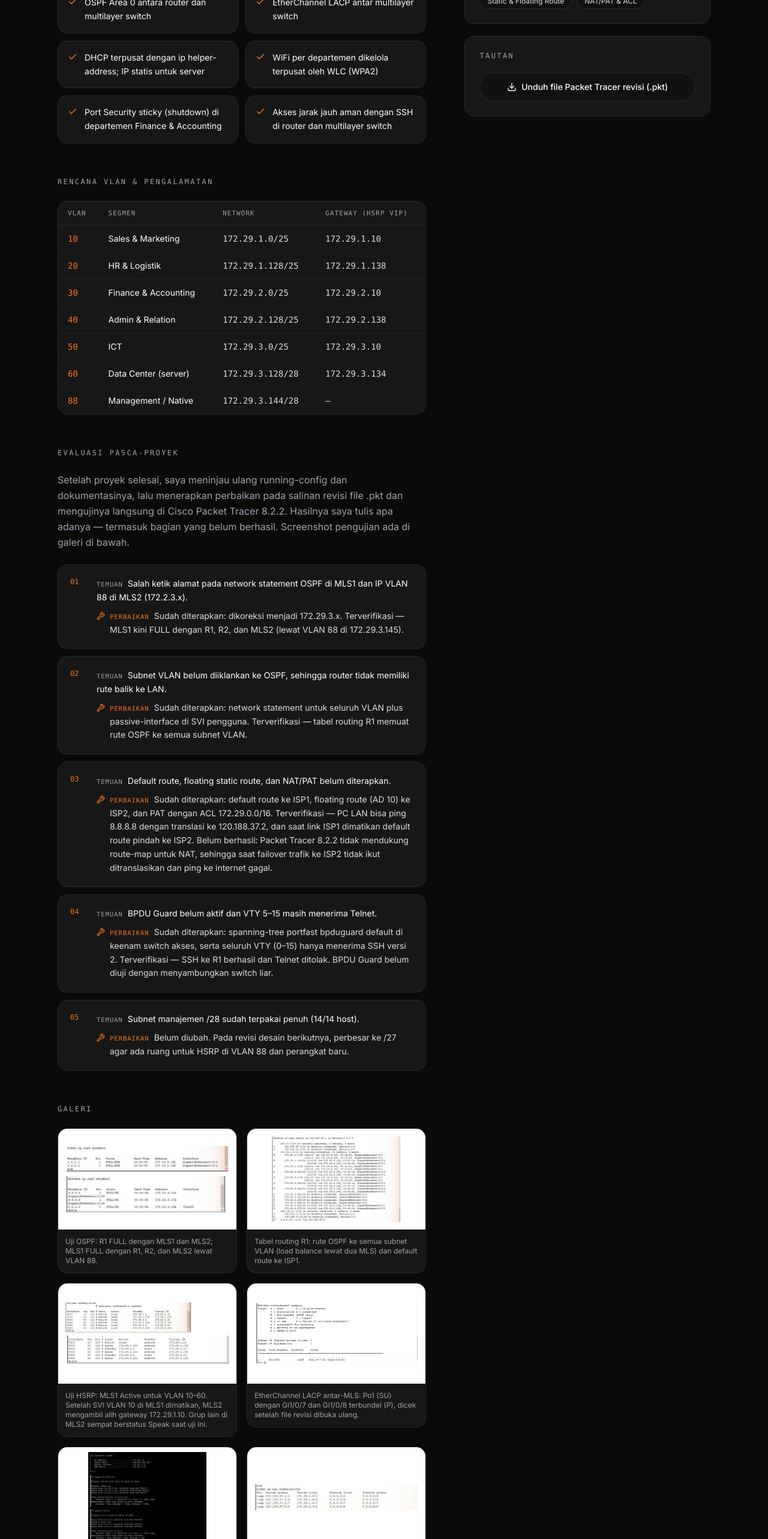
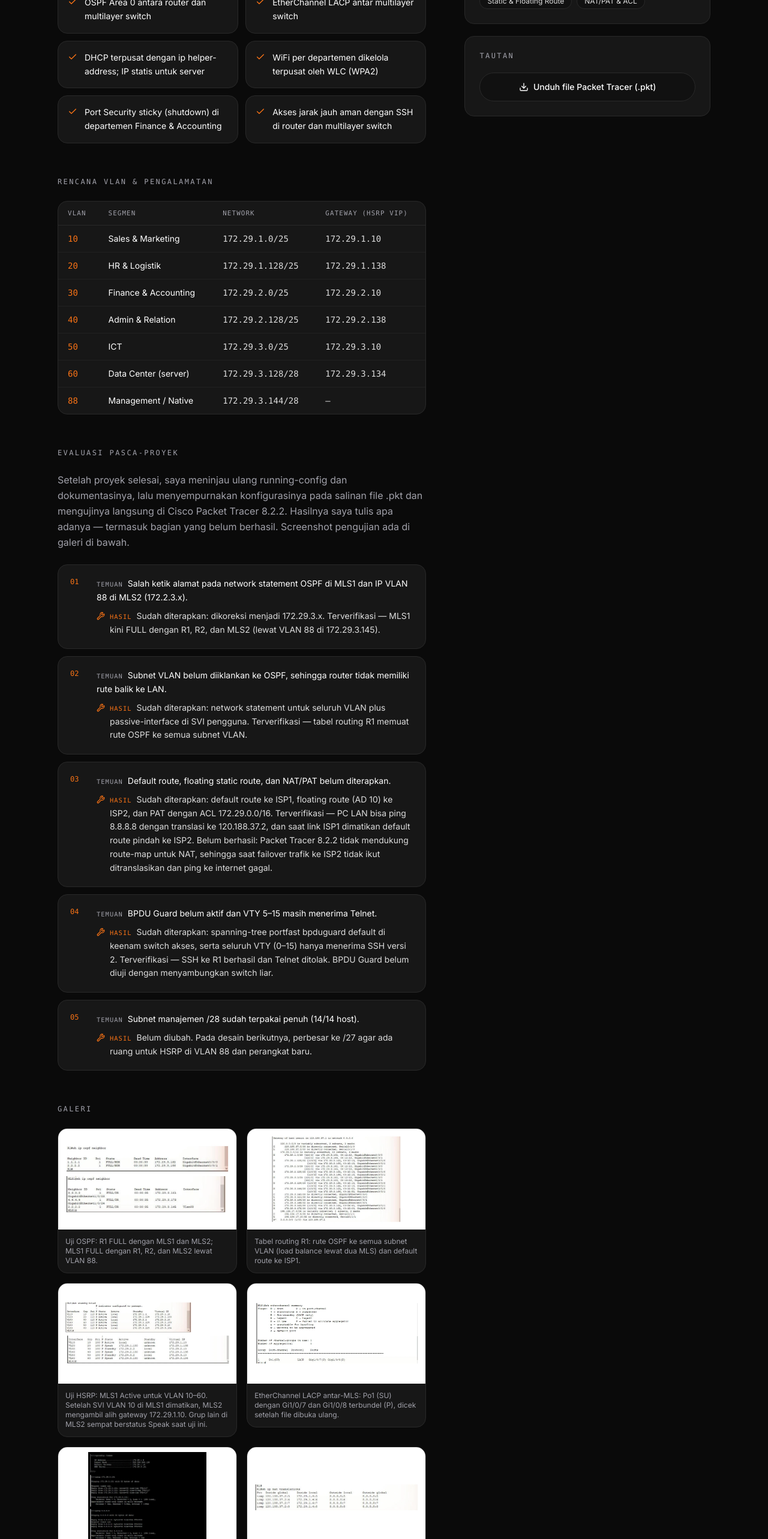
Before and after one commit to ajietiswara2024/ajiet-portfolio, a React (Vite) app: page /projects/ccna-final-project-jaringan-gedung-perusahaan in a window 1280 px wide. Shown: the part 3160-5726 px from the top of the page at 60% size. Built offline with nearby package versions, Linux system fonts and the light colour scheme.

Commit message:
Drop "perbaikan"/"revisi" wording from CCNA review
Rename the review column label to "Hasil"/"Outcome", reword the intro,
caption and download label, and rename the .pkt download file.

Co-Authored-By: Claude Opus 5.5 <noreply@anthropic.com>

```diff
--- a/src/data/projects.ts
+++ b/src/data/projects.ts
@@ -73,7 +73,7 @@ export const projects: Project[] = [
     review: {
       title: 'Evaluasi pasca-proyek',
       intro:
-        'Setelah proyek selesai, saya meninjau ulang running-config dan dokumentasinya, lalu menerapkan perbaikan pada salinan revisi file .pkt dan mengujinya langsung di Cisco Packet Tracer 8.2.2. Hasilnya saya tulis apa adanya — termasuk bagian yang belum berhasil. Screenshot pengujian ada di galeri di bawah.',
+        'Setelah proyek selesai, saya meninjau ulang running-config dan dokumentasinya, lalu menyempurnakan konfigurasinya pada salinan file .pkt dan mengujinya langsung di Cisco Packet Tracer 8.2.2. Hasilnya saya tulis apa adanya — termasuk bagian yang belum berhasil. Screenshot pengujian ada di galeri di bawah.',
       items: [
         {
           issue: 'Salah ketik alamat pada network statement OSPF di MLS1 dan IP VLAN 88 di MLS2 (172.2.3.x).',
@@ -93,7 +93,7 @@ export const projects: Project[] = [
         },
         {
           issue: 'Subnet manajemen /28 sudah terpakai penuh (14/14 host).',
-          fix: 'Belum diubah. Pada revisi desain berikutnya, perbesar ke /27 agar ada ruang untuk HSRP di VLAN 88 dan perangkat baru.',
+          fix: 'Belum diubah. Pada desain berikutnya, perbesar ke /27 agar ada ruang untuk HSRP di VLAN 88 dan perangkat baru.',
         },
       ],
     },
@@ -113,7 +113,7 @@ export const projects: Project[] = [
       'Uji OSPF: R1 FULL dengan MLS1 dan MLS2; MLS1 FULL dengan R1, R2, dan MLS2 lewat VLAN 88.',
       'Tabel routing R1: rute OSPF ke semua subnet VLAN (load balance lewat dua MLS) dan default route ke ISP1.',
       'Uji HSRP: MLS1 Active untuk VLAN 10–60. Setelah SVI VLAN 10 di MLS1 dimatikan, MLS2 mengambil alih gateway 172.29.1.10. Grup lain di MLS2 sempat berstatus Speak saat uji ini.',
-      'EtherChannel LACP antar-MLS: Po1 (SU) dengan Gi1/0/7 dan Gi1/0/8 terbundel (P), dicek setelah file revisi dibuka ulang.',
+      'EtherChannel LACP antar-MLS: Po1 (SU) dengan Gi1/0/7 dan Gi1/0/8 terbundel (P), dicek setelah file dibuka ulang.',
       'PC Sales (VLAN 10) mendapat IP dari DHCP terpusat (permintaan pertama sempat timeout), lalu ping ke server DNS di VLAN 60 dan ke 8.8.8.8 (loopback simulasi internet di ISP) berhasil.',
       'NAT/PAT di R1: alamat 172.29.1.4 ditranslasikan ke IP publik ISP1 120.188.37.2.',
       'Failover ISP: setelah Serial0/1/0 ke ISP1 dimatikan, floating route via 195.136.17.9 (ISP2) aktif. Catatan: NAT ke ISP2 belum berjalan di Packet Tracer 8.2.2.',
@@ -123,8 +123,8 @@ export const projects: Project[] = [
     animation: 'ccna-topology',
     files: [
       {
-        label: 'Unduh file Packet Tracer revisi (.pkt)',
-        href: '/assets/projects/ccna-final-project/ccna-final-project-revisi.pkt',
+        label: 'Unduh file Packet Tracer (.pkt)',
+        href: '/assets/projects/ccna-final-project/ccna-final-project.pkt',
       },
     ],
     links: { github: null, demo: null },
--- a/src/i18n/ui.ts
+++ b/src/i18n/ui.ts
@@ -65,7 +65,7 @@ const id = {
     context: 'Latar belakang',
     facts: 'Ringkasan teknis',
     issue: 'Temuan',
-    fix: 'Perbaikan',
+    fix: 'Hasil',
     openImage: 'Buka gambar ukuran penuh',
     files: 'Unduhan',
     completed: 'Selesai',
@@ -171,7 +171,7 @@ const en: UiStrings = {
     context: 'Background',
     facts: 'Technical summary',
     issue: 'Finding',
-    fix: 'Fix',
+    fix: 'Outcome',
     openImage: 'Open full-size image',
     files: 'Downloads',
     completed: 'Completed',
```
Also changed, not shown: 1 other file (tests, documents, lock files or other folders).
